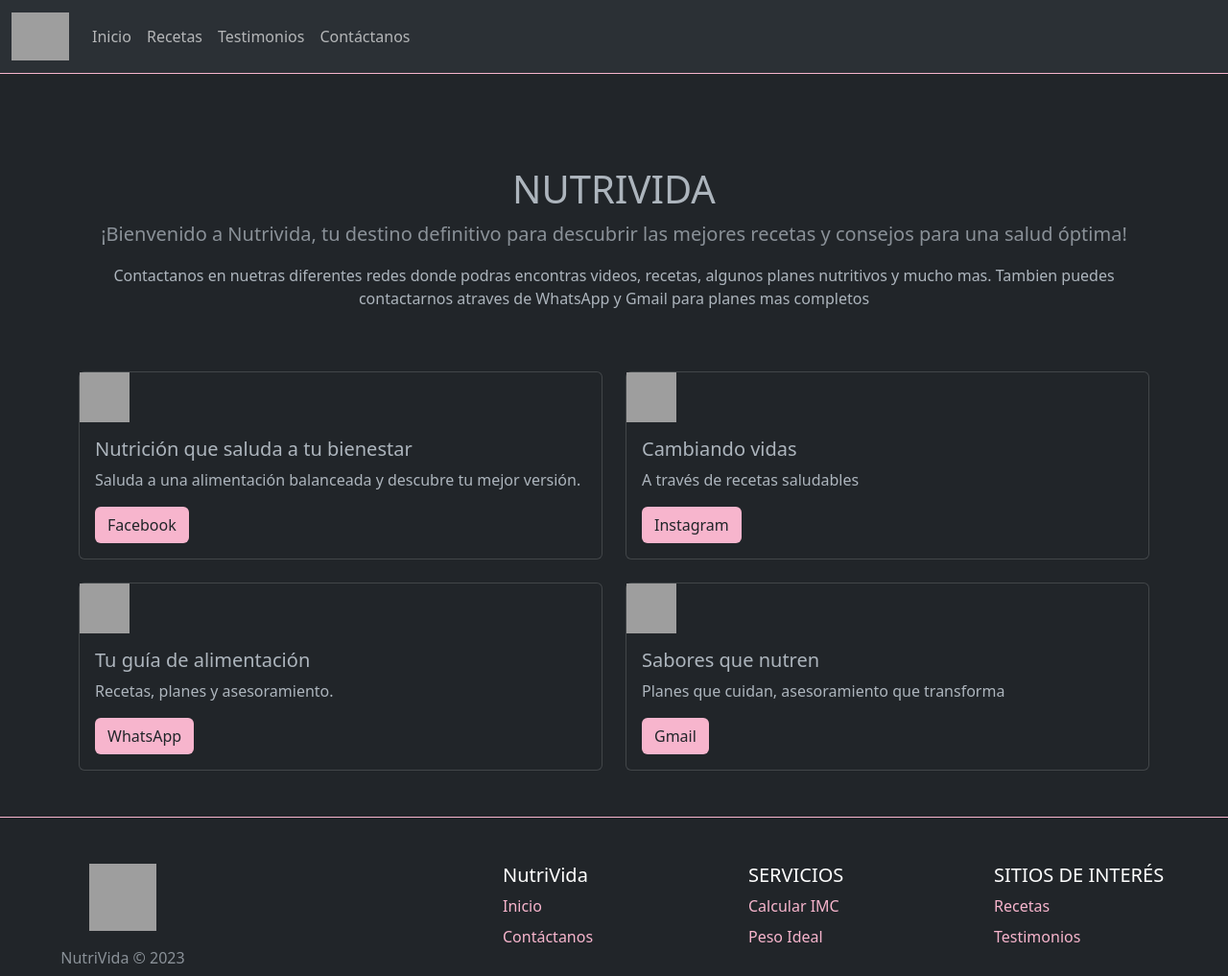
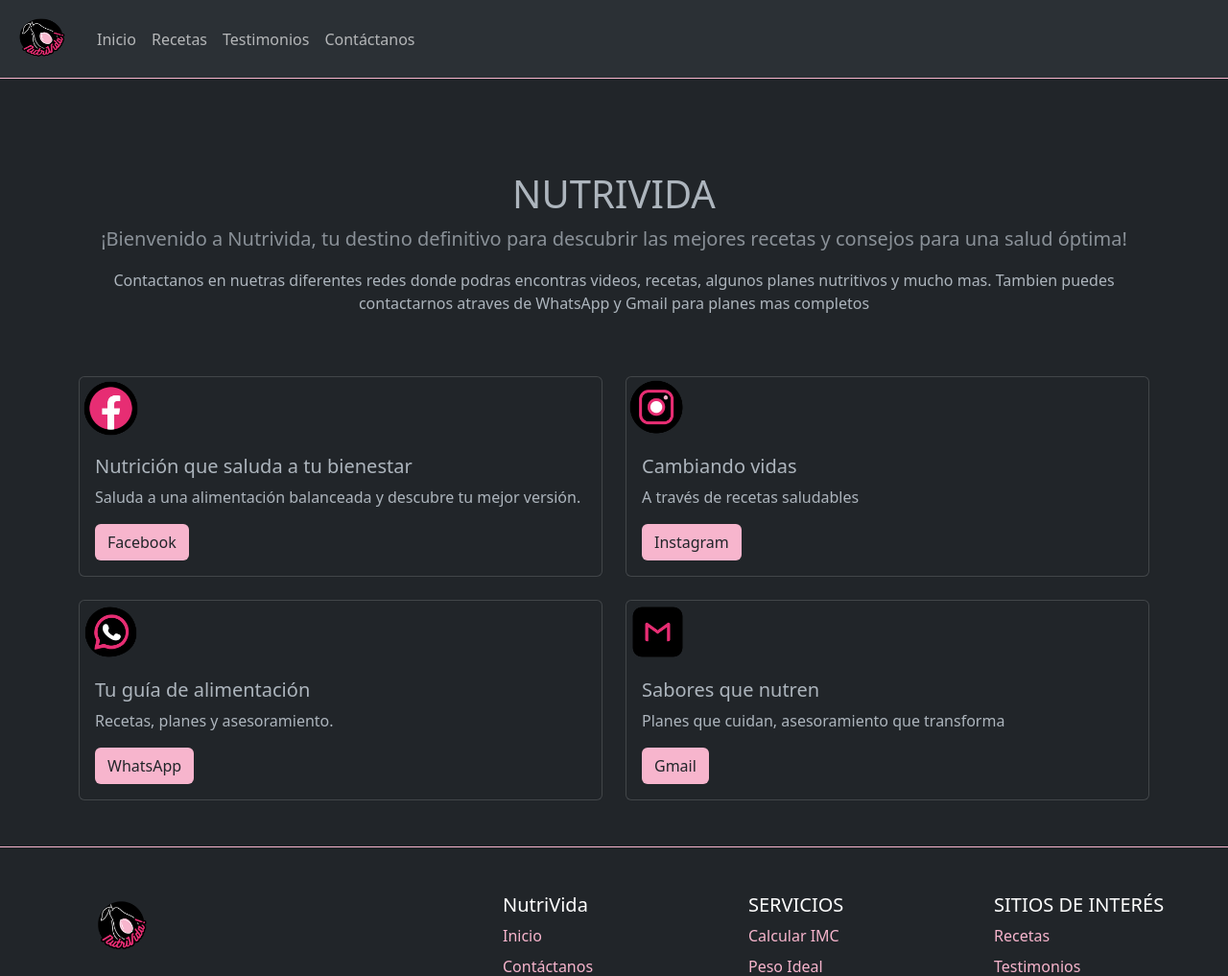
Before and after one commit to NaimaFarja/NutriVida_ExamenFinal, a Spring Boot app: page /contacto in a window 1280 px wide. Shown: the top 1017 px of the page at 96% size. Run offline with Spring Boot 4, Linux system fonts and the light colour scheme; some libraries are stand-ins or nearby versions; grey boxes are pictures that could not be loaded.

Commit message:
Edicion de imagenes.

```diff
--- a/NutriVida_ExamenFinal/src/main/java/ar/edu/unju/fi/controller/TestimonioController.java
+++ b/NutriVida_ExamenFinal/src/main/java/ar/edu/unju/fi/controller/TestimonioController.java
@@ -3,6 +3,7 @@
 import java.time.LocalDate;
 
 import org.springframework.beans.factory.annotation.Autowired;
+import org.springframework.stereotype.Controller;
 import org.springframework.ui.Model;
 import org.springframework.validation.BindingResult;
 import org.springframework.validation.annotation.Validated;
@@ -20,6 +21,7 @@
  * Controlador que maneja las operaciones relacionadas con los testimonios de usuarios.
  */
 
+@Controller
 public class TestimonioController {
 
 	@Autowired
--- a/NutriVida_ExamenFinal/src/main/resources/templates/contacto.html
+++ b/NutriVida_ExamenFinal/src/main/resources/templates/contacto.html
@@ -19,9 +19,9 @@
 
 				<div class="container">
 						<div class="row row-cols-1 row-cols-md-2 g-4">
-							  <div class="col">
+							  <div class="col" >
 							    <div class="card">
-							      <img class="img-fluid rouded" th:src="@{/images/nutrivida.png}" style="width: 52px;height:52px;">
+							      <img class="img-fluid rouded" th:src="@{/images/facebook.png}" style="width: 65px;height:65px;">
 							      <div class="card-body">
 							        <h5 class="card-title">Nutrición que saluda a tu bienestar</h5>
 							        <p class="card-text">Saluda a una alimentación balanceada y descubre tu mejor versión.</p>
@@ -31,7 +31,7 @@
 							  </div>
 							  <div class="col">
 							    <div class="card">
-							     <img class="img-fluid rouded" th:src="@{/images/nutrivida.png}" style="width: 52px;height:52px;">
+							     <img class="img-fluid rouded" th:src="@{/images/instagram.png}" style="width: 65px;height:65px;">
 							      <div class="card-body">
 							        <h5 class="card-title">Cambiando vidas</h5>
 							        <p class="card-text">A través de recetas saludables</p>
@@ -41,7 +41,7 @@
 							  </div>
 							  <div class="col">
 							    <div class="card">
-							      <img class="img-fluid rouded" th:src="@{/images/nutrivida.png}" style="width: 52px;height:52px;">
+							      <img class="img-fluid rouded" th:src="@{/images/whatsapp.png}" style="width: 65px;height:65px;">
 							      <div class="card-body">
 							        <h5 class="card-title">Tu guía de alimentación</h5>
 							        <p class="card-text">Recetas, planes y asesoramiento.</p>
@@ -51,7 +51,7 @@
 							  </div>
 							  <div class="col">
 							    <div class="card">
-							      <img class="img-fluid rouded" th:src="@{/images/nutrivida.png}" style="width: 52px;height:52px;">
+							      <img class="img-fluid rouded" th:src="@{/images/gmailicono.png}" style="width: 65px;height:65px;">
 							      <div class="card-body">
 							        <h5 class="card-title">Sabores que nutren </h5>
 							        <p class="card-text">Planes que cuidan, asesoramiento que transforma</p>
--- a/NutriVida_ExamenFinal/src/main/resources/templates/index.html
+++ b/NutriVida_ExamenFinal/src/main/resources/templates/index.html
@@ -18,8 +18,8 @@
 
 	<div class="container mt-5 py-5 text-center">
 		<h1 class="fw-light">NutriVida</h1>
-		<p class="lead text-body-secondary">¡Bienvenido a Pupilife, tu destino definitivo para descubrir las mejores recetas y consejos para una salud óptima!</p>
-		<p class="fw-lighter">Únete a nosotros en Pupilife y descubre cómo pequeños cambios pueden tener un gran impacto en tu bienestar general. Estamos emocionados de ser parte de tu camino hacia una vida más saludable y equilibrada. ¡Comencemos juntos este viaje hacia un futuro más saludable y feliz!</p>
+		<p class="lead text-body-secondary">¡Bienvenido a NutriVida, tu destino definitivo para descubrir las mejores recetas y consejos para una salud óptima!</p>
+		<p class="fw-lighter">Únete a nosotros en NutriVida y descubre cómo pequeños cambios pueden tener un gran impacto en tu bienestar general. Estamos emocionados de ser parte de tu camino hacia una vida más saludable y equilibrada. ¡Comencemos juntos este viaje hacia un futuro más saludable y feliz!</p>
 		<a class="btn btn-rose" th:href="@{/registrarUsuario}">Registrarme</a>
 	</div>
 	<div class="container">
@@ -39,7 +39,7 @@
 		<hr class="my-5">
 		<div class="row text-center">
 			<div class="col-md-5 mb-2">
-				<img class="object-fit-cover rounded-3" th:src="@{/images/contacto.png}" style="height: 300px;width: 300px;">
+				<img class="object-fit-cover rounded-3" th:src="@{/images/contactos.png}" style="height: 300px;width: 300px;">
 			</div>
 			<div class="col-md-7 align-self-center">
 				<h2 class="fw-normal lh-1">¿Tenés dudas? <span class="text-body-secondary">Contáctanos.</span></h2>
--- a/NutriVida_ExamenFinal/src/main/resources/templates/layouts/header.html
+++ b/NutriVida_ExamenFinal/src/main/resources/templates/layouts/header.html
@@ -8,7 +8,7 @@
 	<header th:fragment="header">
 		<nav class="navbar navbar-expand-lg bg-body-tertiary">
 			<div class="container-fluid">
-				<img class="navbar-brand" th:src="@{/images/nutrivida.png}" style="width: 60px;height:60px;">
+				<img class="navbar-brand" th:src="@{/images/nutrivida.png}" style="width: 65px;height:65px;">
 				<button class="navbar-toggler" type="button"
 					data-bs-toggle="collapse" data-bs-target="#navbarNavDropdown"
 					aria-controls="navbarNavDropdown" aria-expanded="false"
--- a/NutriVida_ExamenFinal/src/main/resources/templates/testimonio.html
+++ b/NutriVida_ExamenFinal/src/main/resources/templates/testimonio.html
@@ -17,6 +17,7 @@
 			<div class="row row-cols-1 row-cols-md-3 g-4 mt-1">
 				<div class="col" th:each="test : ${testimonio}">
 				    <div class="card h-100"  style=" border: 1px solid #F7B5CD">
+				     <img class="img-fluid rouded" th:src="@{/images/usuario.png}" style="width: 65px;height:65px; align-items: center;">
 				    	<div class="card-header" th:text="*{test.usuario.nombre}"></div>
 				      	<div class="card-body">
 					        <p class="card-text" th:text="*{test.comentario}"></p>
```
Also changed, not shown: NutriVida_ExamenFinal/src/main/resources/static/images/contactos.png (added), NutriVida_ExamenFinal/src/main/resources/static/images/facebook.png (added), NutriVida_ExamenFinal/src/main/resources/static/images/gmailicono.png (added), NutriVida_ExamenFinal/src/main/resources/static/images/instagram.png (added), NutriVida_ExamenFinal/src/main/resources/static/images/nutrivida.png (renamed from NutriVida_ExamenFinal/src/main/resources/static/images/NutriVida! (6).png), NutriVida_ExamenFinal/src/main/resources/static/images/usuario.png (added), NutriVida_ExamenFinal/src/main/resources/static/images/whatsapp.png (added).
